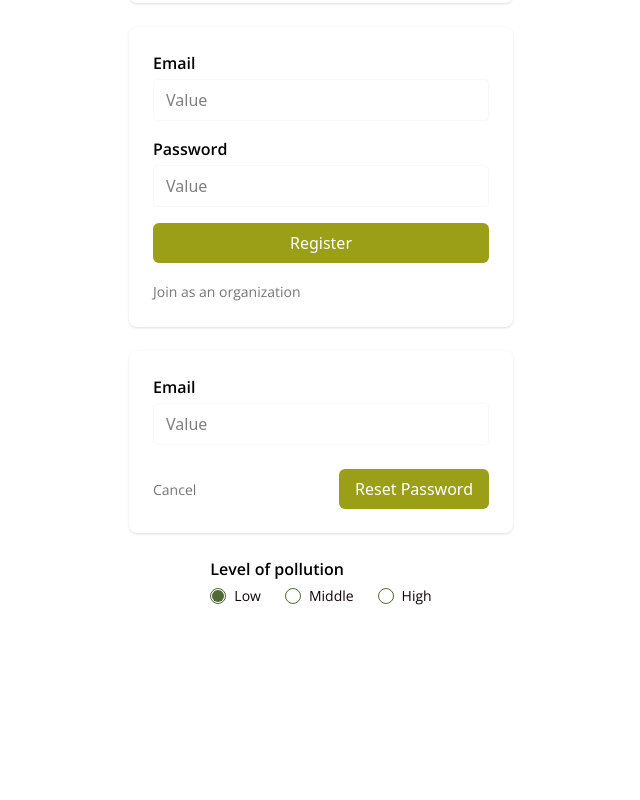
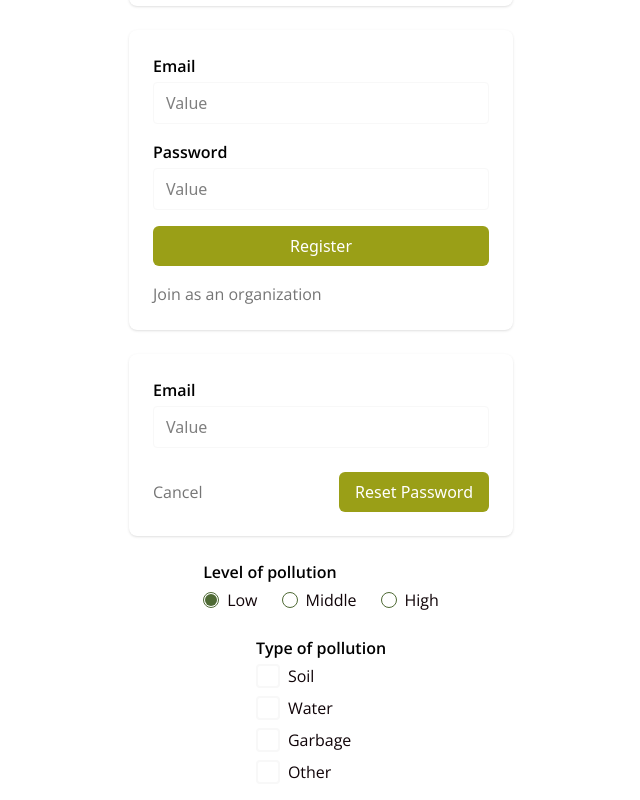
Before and after one commit to DFC-Developers-From-Cyprus/gc-client, a React (Vite) app: page / in a window 1280 px wide. Shown: the part 334-1134 px from the top of the page, without its empty margins (319-959 px from the left). Before the commit the page ends 956 px from the top, so only its background shows below. Built offline with nearby package versions, Linux system fonts and the light colour scheme.

Commit message:
added ChoicePollution

```diff
--- a/src/index.css
+++ b/src/index.css
@@ -26,7 +26,7 @@
   --size-h3: 14px;
   --size-h4: 14px;
   --size-s1: 14px;
-  --size-body1: 14px;
+  --size-body1: 16px;
   --size-body2: 14px;
   --size-body3: 16px;
   --size-link: 16px;
--- /dev/null
+++ b/src/ui/components/ChoicePollComponent/ChoicePollComponent.tsx
@@ -0,0 +1,66 @@
+import { useState } from 'react';
+import * as RadioGroup from '@radix-ui/react-radio-group';
+import { Icon } from '@iconify/react';
+
+interface ChoicePollComponentProps {
+  title: string;
+  options?: string[];
+}
+
+export function ChoicePollComponent({
+  title,
+  options = ['Soil', 'Water', 'Garbage', 'Other'],
+}: ChoicePollComponentProps) {
+  const [value, setValue] = useState<string>('');
+  const [otherText, setOtherText] = useState('');
+
+  const handleValueChange = (val: string) => {
+    setValue(val);
+    if (val !== 'Other') setOtherText('');
+  };
+
+  return (
+    <div className="space-y-4">
+      <p className="body-3 mb-1">{title}</p>
+      <RadioGroup.Root
+        className="flex flex-col space-y-2"
+        value={value}
+        onValueChange={handleValueChange}
+        aria-label={title}
+      >
+        {options.map((opt) => (
+          <div key={opt} className="flex items-center space-x-2 cursor-pointer">
+            <RadioGroup.Item
+              value={opt}
+              id={`poll-${opt.toLowerCase()}`}
+              className={`
+                w-6 h-6 flex items-center justify-center
+                rounded-sm border-2 border-card-bg
+                focus:outline-none focus:ring-2 focus:ring-active
+                data-[state=checked]:bg-active
+                data-[state=checked]:border-active
+              `}
+            >
+              <RadioGroup.Indicator>
+                <Icon icon="mdi:check" width={16} height={16} className="text-white" />
+              </RadioGroup.Indicator>
+            </RadioGroup.Item>
+            <label htmlFor={`poll-${opt.toLowerCase()}`} className="body-1 text-text select-none">
+              {opt}
+            </label>
+          </div>
+        ))}
+      </RadioGroup.Root>
+
+      {value === 'Other' && (
+        <input
+          type="text"
+          placeholder="Please specify"
+          value={otherText}
+          onChange={(e) => setOtherText(e.target.value)}
+          className="w-full h-[27px] border border-card-bg rounded-full px-3 py-2 focus:outline-none focus:ring-1 focus:ring-active"
+        />
+      )}
+    </div>
+  );
+}
--- a/src/ui/pages/StartPage.tsx
+++ b/src/ui/pages/StartPage.tsx
@@ -1,4 +1,5 @@
 import { ChoiceComponent } from '../components/ChoiceComponent/ChoiceComponent';
+import { ChoicePollComponent } from '../components/ChoicePollComponent/ChoicePollComponent';
 import { ForgotComponent } from '../components/ForgotComponent/ForgotComponent';
 import { LoginComponent } from '../components/LoginComponent/LoginComponent';
 import { RegComponent } from '../components/RegComponent/RegComponent';
@@ -15,6 +16,7 @@ export function StartPage() {
         }}
       />
       <ChoiceComponent title={'Level of pollution'} />
+      <ChoicePollComponent title={'Type of pollution'} />
     </section>
   );
 }
```
